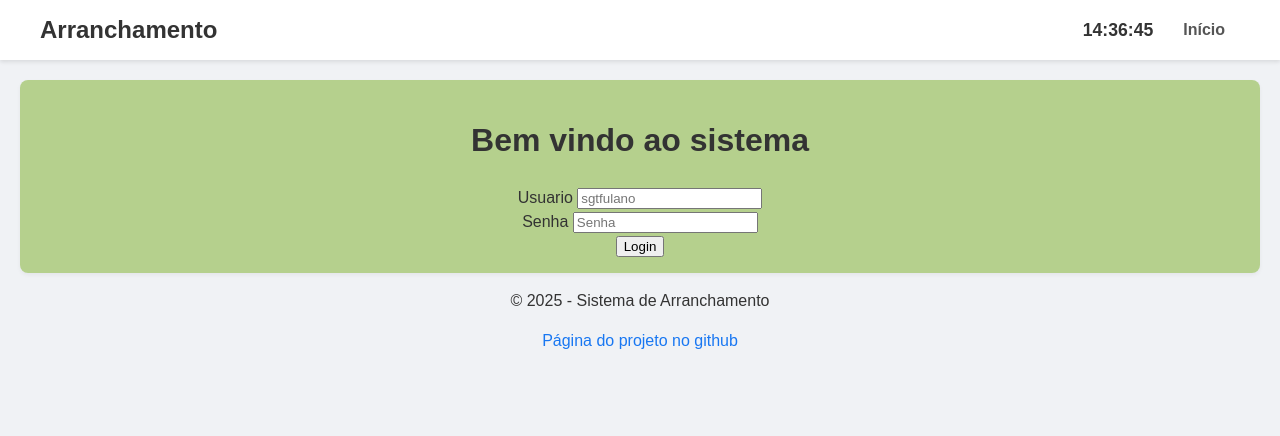
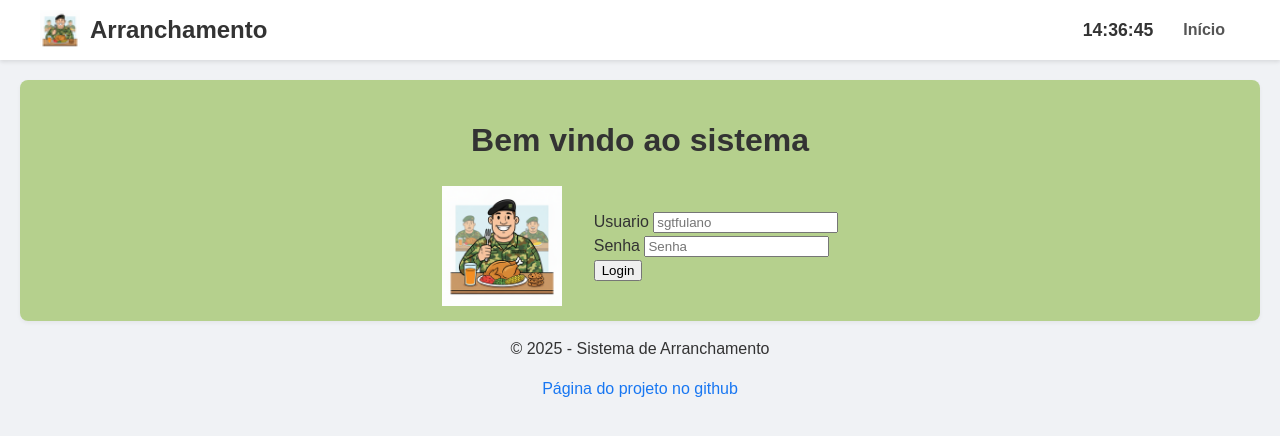
Before and after one commit to deathToAI/Project_Wizard, a PHP site: page / in a window 1280 px wide. Shown: the top 436 px of the page. Run offline with PHP 8.4, Linux system fonts and the light colour scheme.

Commit message:
adição de imagens

```diff
--- a/index.php
+++ b/index.php
@@ -16,25 +16,26 @@ if (isset($_SESSION["erro"])) {
     unset($_SESSION["erro"]); // Limpa o erro após exibir
 }
 ?>
-<div class="card" align="center">
-<h1>Bem vindo ao sistema </h1>
-<form action="lib/auth.php" method="POST">
+<div class="card">
+<h1 style="text-align: center;">Bem vindo ao sistema</h1>
+<div class="login-container">
+    <img src="/public/img/giuseppe256.png" alt="Logo do Sistema" class="login-logo">
+    <form action="lib/auth.php" method="POST">
 
-<label for="usuario">Usuario</label>
-<input type="text" name="usuario" placeholder="sgtfulano"><br>
+        <label for="usuario">Usuario</label>
+        <input type="text" id="usuario" name="usuario" placeholder="sgtfulano"><br>
 
+        <label for="password" >Senha</label>
+        <input type="password" id="password" name="senha" placeholder="Senha"> <br>
+        <input type="hidden" name="token" value="<?php echo htmlspecialchars($_SESSION['token']); ?>">
 
-<label for="password" >Senha</label>
-<input type="password" name="senha" placeholder="Senha"> <br>
-<input type="hidden" name="token" value="<?php echo htmlspecialchars($_SESSION['token']); ?>">
-
-<input type="submit" value="Login" name="login">
+        <input type="submit" value="Login" name="login">
+    </form>
+</div>
 <?php if (!empty($erro)): ?>
-<div style="color:red;"> <?php echo $erro; ?>  </div>
+<div class="login-error"> <?php echo $erro; ?>  </div>
 <?php endif; ?>
-
-</form>
-<div>
+</div>
 
 <?php
 
--- a/lib/header.php
+++ b/lib/header.php
@@ -14,12 +14,14 @@ if (session_status() === PHP_SESSION_NONE) {
     <title>Sistema de Arranchamento</title>
     <!-- Caminho absoluto para o CSS para garantir que funcione em todas as páginas -->
     <link rel="stylesheet" href="/public/css/styles.css">
+    <link rel="icon" type="image/x-icon" href="/public/img/favicon.ico">
 </head>
 <body>
     <header>
+
         <nav class="navbar">
             <!-- Links com caminhos absolutos para robustez -->
-            <a href="/index.php" class="logo">Arranchamento</a>
+            <a href="/index.php" class="logo"><img class="header-icon" src="/public/img/header-icon.png" alt="Logo"> Arranchamento</a>
             <div class="navbar-right">
                 <span id="relogio"></span>
                 <ul class="menu">
--- a/public/css/styles.css
+++ b/public/css/styles.css
@@ -1,6 +1,7 @@
 
 /* Estilos Gerais e Básicos */
 body {
+  align-content: center;
     font-family: Arial, sans-serif;
     background-color: #f0f2f5; /* Um cinza bem claro para o fundo */
     color: #333; /* Cor de texto principal (cinza escuro) */
@@ -96,6 +97,17 @@ header {
     font-size: 1.5em;
     font-weight: bold;
     color: #333;
+    display: flex;
+    align-items: center;
+}
+
+.navbar .logo:hover {
+    text-decoration: none; /* Evita sublinhar o logo/imagem */
+}
+
+.header-icon {
+    height: 40px;
+    margin-right: 10px;
 }
 
 .navbar .menu {
@@ -154,6 +166,29 @@ header {
     border-top: none;
     border-radius: 0 0 8px 8px; /* Cantos arredondados apenas na base */
 }
+
+/* --- Estilos da Página de Login --- */
+.login-container {
+    display: flex;
+    justify-content: center;
+    align-items: center;
+    gap: 2rem; /* Espaço entre a imagem e o formulário */
+    margin-top: 1rem;
+    flex-wrap: wrap; /* Para telas menores */
+}
+
+.login-logo {
+    height: 120px;
+    width: auto;
+}
+
+.login-error {
+    color: red;
+    text-align: center;
+    margin-top: 1rem;
+    font-weight: bold;
+}
+
 /* Styles.css */
 
 .button {
```
Also changed, not shown: public/img/favicon.ico (added), public/img/favicon.png (added), public/img/giuseppe256.png (added), public/img/giuseppe32.png (added), public/img/header-icon.png (added), 1 other file.
